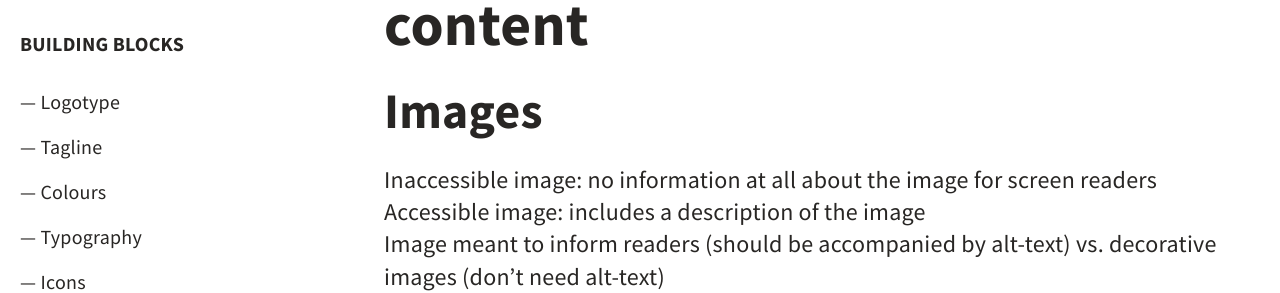
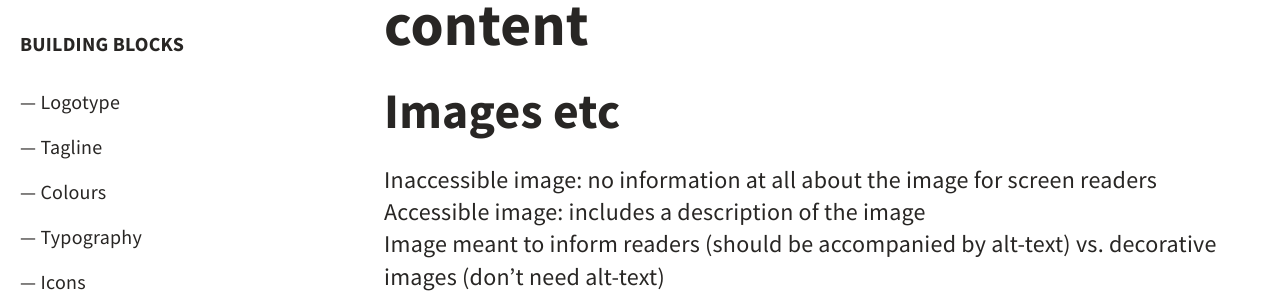
Before and after one commit to DOAJ/doaj-kit, a Jekyll site: the page built from content-writing/accessibility.md, in a window 1280 px wide and 900 px high. Shown: the part 209-502 px from the top of the window. Built offline with Jekyll 4.4.1, drawn with Linux system fonts in a browser that asks for light colours.

Commit message:
Update accessibility.md

```diff
--- a/content-writing/accessibility.md
+++ b/content-writing/accessibility.md
@@ -3,7 +3,7 @@ layout: with-sidebar
 title: 'Accessibility when creating content'
 ---
 
-## Images
+## Images etc
 - Inaccessible image: no information at all about the image for screen readers
 - Accessible image: includes a description of the image
 - Image meant to inform readers (should be accompanied by alt-text) vs. decorative images (don’t need alt-text)
```
